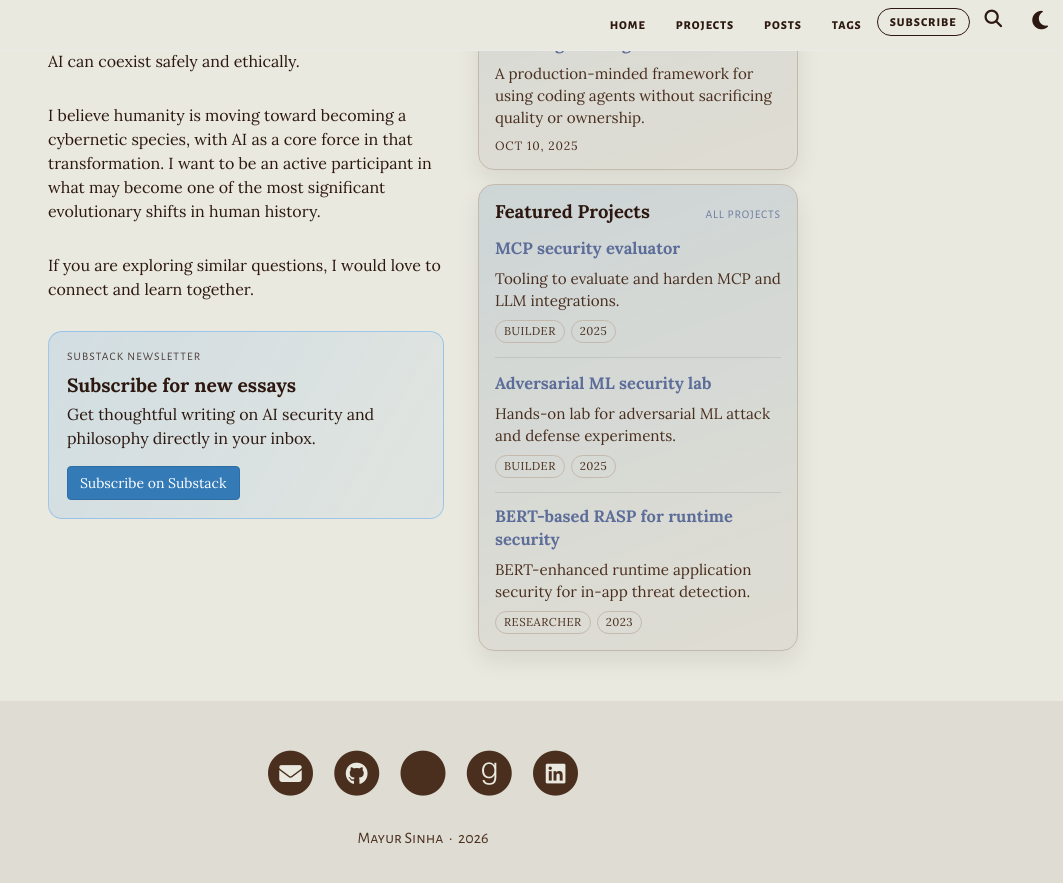
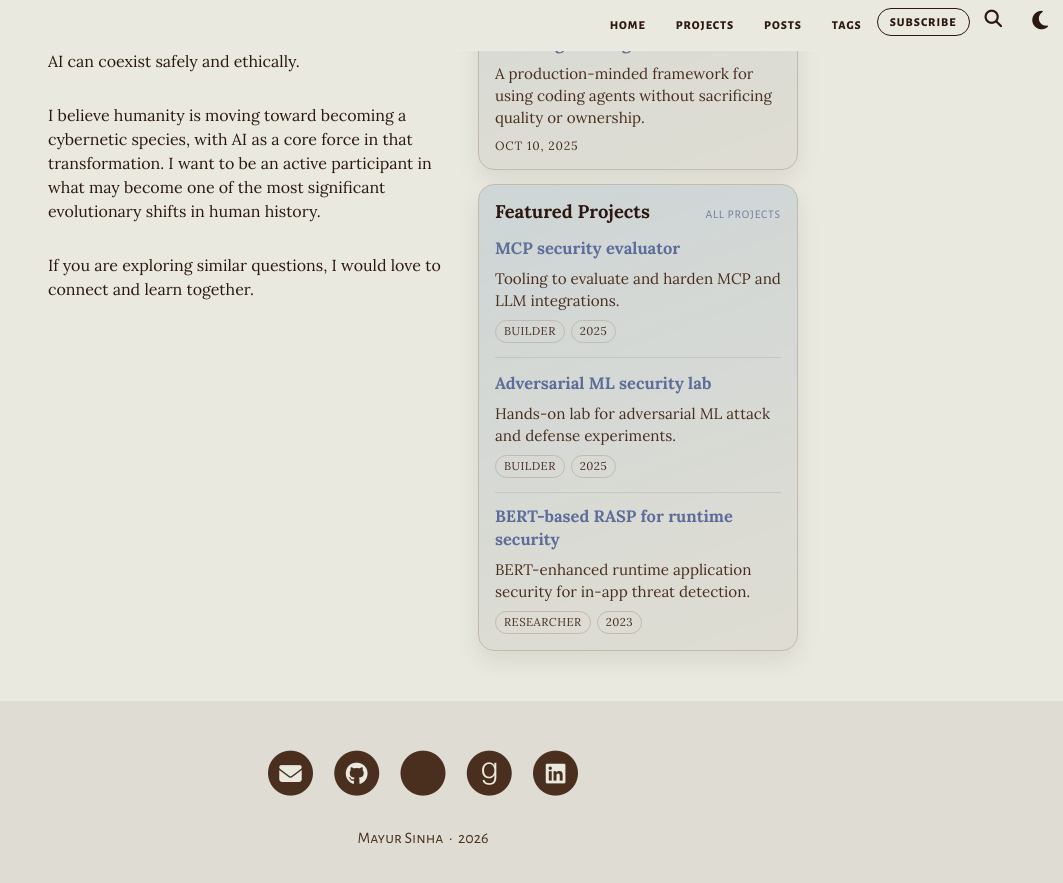
Before and after one commit to themayursinha/blog, a Jekyll site: the page built from index.md, in a window 1280 px wide and 900 px high, scrolled down 709 px. Shown: the top 883 px of the window, without its empty margins (217-1280 px from the left). Built offline with Jekyll 4.4.1, drawn with Linux system fonts in a browser that asks for light colours.

Commit message:
fixing box

```diff
--- a/index.md
+++ b/index.md
@@ -38,12 +38,6 @@ featured_projects:
 
   <p>If you are exploring similar questions, I would love to connect and learn together.</p>
 
-  <section class="home-about-newsletter" aria-label="Newsletter invitation">
-    <p class="home-about-newsletter-kicker">Substack Newsletter</p>
-    <h3>Subscribe for new essays</h3>
-    <p>Get thoughtful writing on AI security and philosophy directly in your inbox.</p>
-    <a class="btn btn-primary home-cta-button" href="{{ site.newsletter.url | default: 'https://substack.com/@mayursinha' }}" target="_blank" rel="noopener">Subscribe on Substack</a>
-  </section>
 </section>
 
 <aside class="home-featured-column">
```
